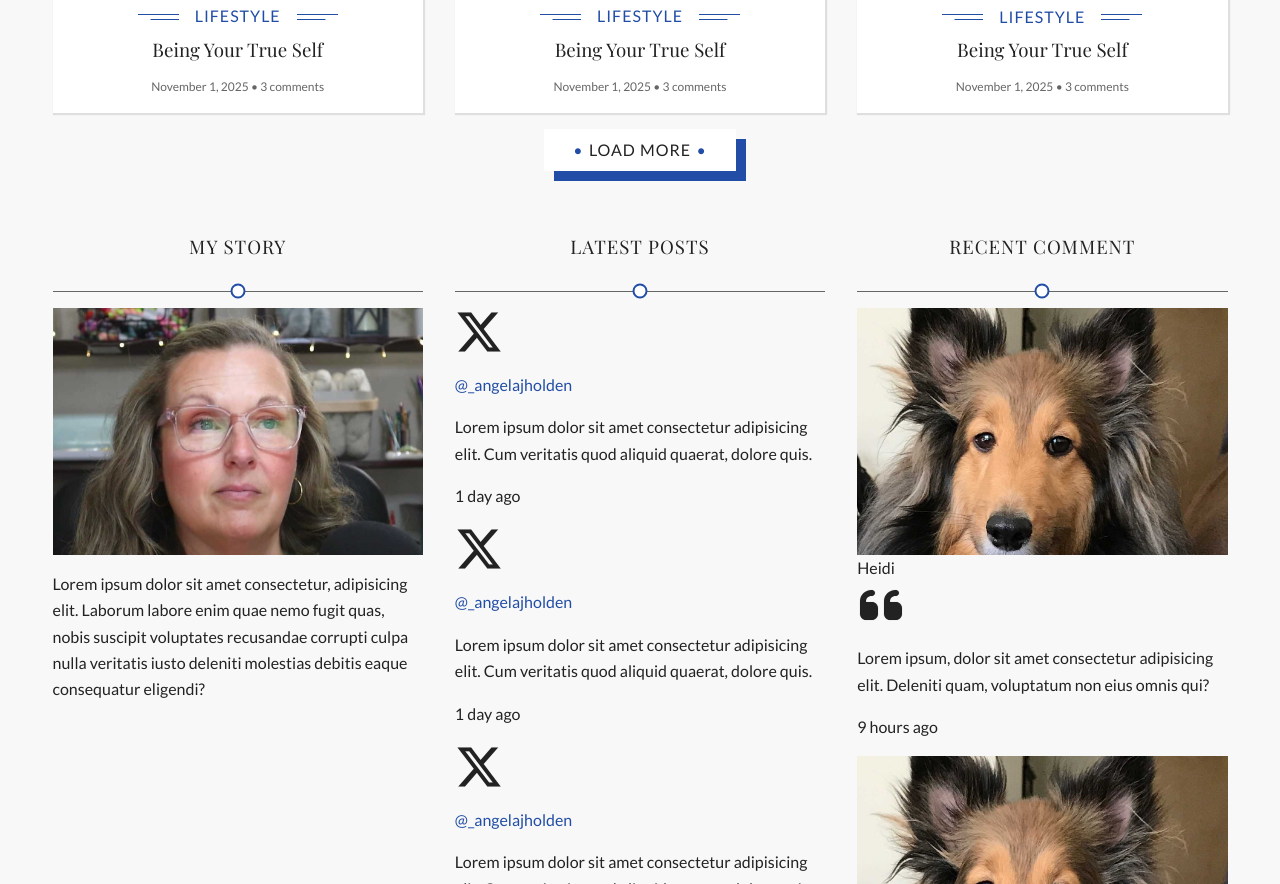
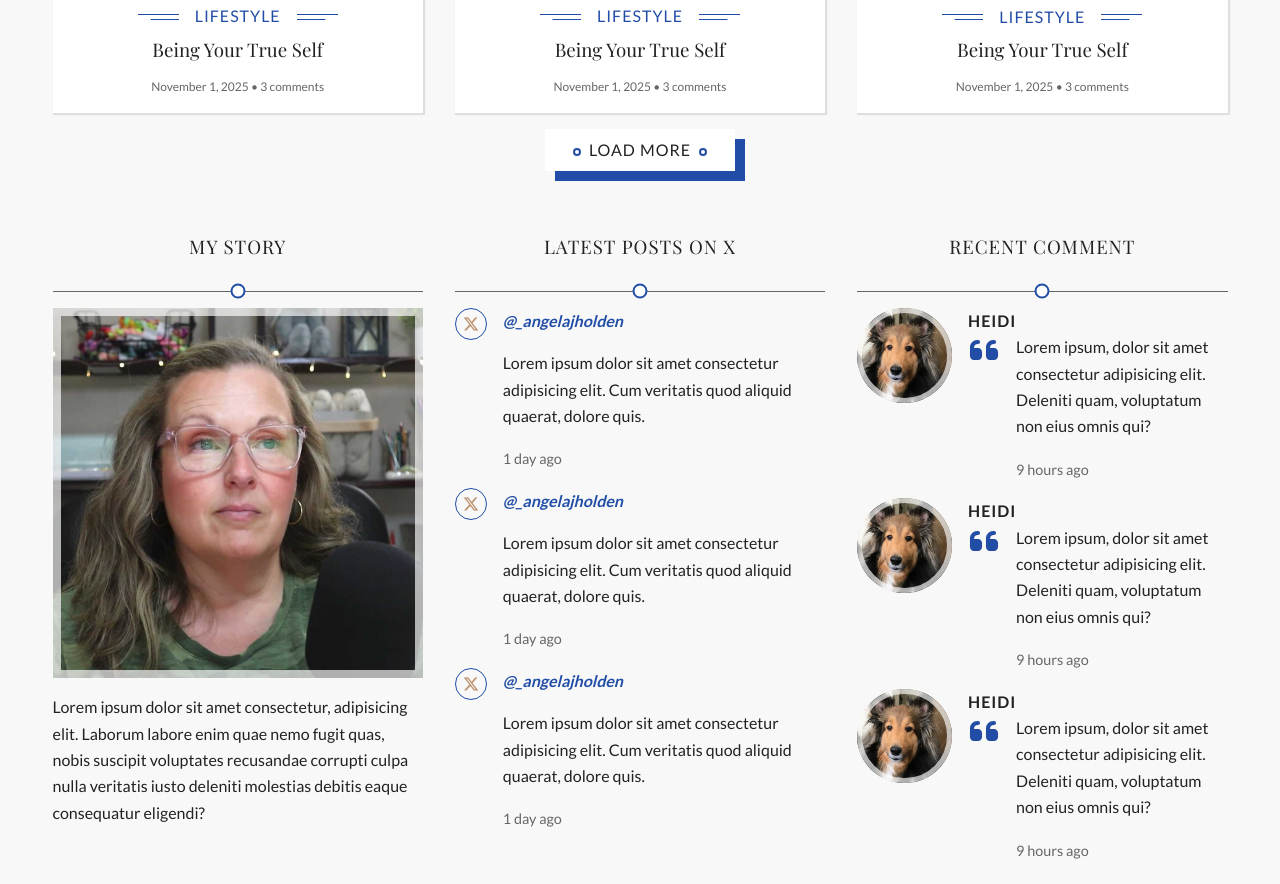
Before and after one commit to angelajholden/ink-grid-layout, a plain HTML site: page index.html in a window 1280 px wide. Shown: the part 1916-2800 px from the top of the page. Drawn offline with nearby package versions, Linux system fonts and the light colour scheme; a web font is replaced by a local one.

```diff
--- a/index.html
+++ b/index.html
@@ -276,7 +276,9 @@
 			</div>
 			<div class="button_container">
 				<button class="button lines" type="button">
-					<div><span>&bull;</span>Load More<span>&bull;</span></div>
+					<div>
+						Load More
+					</div>
 				</button>
 			</div>
 		</div>
@@ -294,7 +296,7 @@
 					<p>Lorem ipsum dolor sit amet consectetur, adipisicing elit. Laborum labore enim quae nemo fugit quas, nobis suscipit voluptates recusandae corrupti culpa nulla veritatis iusto deleniti molestias debitis eaque consequatur eligendi?</p>
 				</article>
 				<article class="item">
-					<h3 class="tertiary_heading">Latest Posts</h3>
+					<h3 class="tertiary_heading">Latest Posts on X</h3>
 					<div class="post">
 						<div class="icon">
 							<svg aria-hidden="true" xmlns="http://www.w3.org/2000/svg" viewBox="0 0 448 512"><path fill="" d="M357.2 48L427.8 48 273.6 224.2 455 464 313 464 201.7 318.6 74.5 464 3.8 464 168.7 275.5-5.2 48 140.4 48 240.9 180.9 357.2 48zM332.4 421.8l39.1 0-252.4-333.8-42 0 255.3 333.8z" /></svg>
@@ -335,7 +337,9 @@
 						<div class="comment_content">
 							<div class="user">Heidi</div>
 							<div class="comment_text">
-								<svg aria-hidden="true" xmlns="http://www.w3.org/2000/svg" viewBox="0 0 448 512"><path fill="" d="M0 216C0 149.7 53.7 96 120 96l8 0c17.7 0 32 14.3 32 32s-14.3 32-32 32l-8 0c-30.9 0-56 25.1-56 56l0 8 64 0c35.3 0 64 28.7 64 64l0 64c0 35.3-28.7 64-64 64l-64 0c-35.3 0-64-28.7-64-64L0 216zm256 0c0-66.3 53.7-120 120-120l8 0c17.7 0 32 14.3 32 32s-14.3 32-32 32l-8 0c-30.9 0-56 25.1-56 56l0 8 64 0c35.3 0 64 28.7 64 64l0 64c0 35.3-28.7 64-64 64l-64 0c-35.3 0-64-28.7-64-64l0-136z" /></svg>
+								<div class="icon">
+									<svg aria-hidden="true" xmlns="http://www.w3.org/2000/svg" viewBox="0 0 448 512"><path fill="" d="M0 216C0 149.7 53.7 96 120 96l8 0c17.7 0 32 14.3 32 32s-14.3 32-32 32l-8 0c-30.9 0-56 25.1-56 56l0 8 64 0c35.3 0 64 28.7 64 64l0 64c0 35.3-28.7 64-64 64l-64 0c-35.3 0-64-28.7-64-64L0 216zm256 0c0-66.3 53.7-120 120-120l8 0c17.7 0 32 14.3 32 32s-14.3 32-32 32l-8 0c-30.9 0-56 25.1-56 56l0 8 64 0c35.3 0 64 28.7 64 64l0 64c0 35.3-28.7 64-64 64l-64 0c-35.3 0-64-28.7-64-64l0-136z" /></svg>
+								</div>
 								<div class="text_date">
 									<p>Lorem ipsum, dolor sit amet consectetur adipisicing elit. Deleniti quam, voluptatum non eius omnis qui?</p>
 									<p><time datetime="2025-11-01">9 hours ago</time></p>
@@ -350,7 +354,9 @@
 						<div class="comment_content">
 							<div class="user">Heidi</div>
 							<div class="comment_text">
-								<svg aria-hidden="true" xmlns="http://www.w3.org/2000/svg" viewBox="0 0 448 512"><path fill="" d="M0 216C0 149.7 53.7 96 120 96l8 0c17.7 0 32 14.3 32 32s-14.3 32-32 32l-8 0c-30.9 0-56 25.1-56 56l0 8 64 0c35.3 0 64 28.7 64 64l0 64c0 35.3-28.7 64-64 64l-64 0c-35.3 0-64-28.7-64-64L0 216zm256 0c0-66.3 53.7-120 120-120l8 0c17.7 0 32 14.3 32 32s-14.3 32-32 32l-8 0c-30.9 0-56 25.1-56 56l0 8 64 0c35.3 0 64 28.7 64 64l0 64c0 35.3-28.7 64-64 64l-64 0c-35.3 0-64-28.7-64-64l0-136z" /></svg>
+								<div class="icon">
+									<svg aria-hidden="true" xmlns="http://www.w3.org/2000/svg" viewBox="0 0 448 512"><path fill="" d="M0 216C0 149.7 53.7 96 120 96l8 0c17.7 0 32 14.3 32 32s-14.3 32-32 32l-8 0c-30.9 0-56 25.1-56 56l0 8 64 0c35.3 0 64 28.7 64 64l0 64c0 35.3-28.7 64-64 64l-64 0c-35.3 0-64-28.7-64-64L0 216zm256 0c0-66.3 53.7-120 120-120l8 0c17.7 0 32 14.3 32 32s-14.3 32-32 32l-8 0c-30.9 0-56 25.1-56 56l0 8 64 0c35.3 0 64 28.7 64 64l0 64c0 35.3-28.7 64-64 64l-64 0c-35.3 0-64-28.7-64-64l0-136z" /></svg>
+								</div>
 								<div class="text_date">
 									<p>Lorem ipsum, dolor sit amet consectetur adipisicing elit. Deleniti quam, voluptatum non eius omnis qui?</p>
 									<p><time datetime="2025-11-01">9 hours ago</time></p>
@@ -365,7 +371,9 @@
 						<div class="comment_content">
 							<div class="user">Heidi</div>
 							<div class="comment_text">
-								<svg aria-hidden="true" xmlns="http://www.w3.org/2000/svg" viewBox="0 0 448 512"><path fill="" d="M0 216C0 149.7 53.7 96 120 96l8 0c17.7 0 32 14.3 32 32s-14.3 32-32 32l-8 0c-30.9 0-56 25.1-56 56l0 8 64 0c35.3 0 64 28.7 64 64l0 64c0 35.3-28.7 64-64 64l-64 0c-35.3 0-64-28.7-64-64L0 216zm256 0c0-66.3 53.7-120 120-120l8 0c17.7 0 32 14.3 32 32s-14.3 32-32 32l-8 0c-30.9 0-56 25.1-56 56l0 8 64 0c35.3 0 64 28.7 64 64l0 64c0 35.3-28.7 64-64 64l-64 0c-35.3 0-64-28.7-64-64l0-136z" /></svg>
+								<div class="icon">
+									<svg aria-hidden="true" xmlns="http://www.w3.org/2000/svg" viewBox="0 0 448 512"><path fill="" d="M0 216C0 149.7 53.7 96 120 96l8 0c17.7 0 32 14.3 32 32s-14.3 32-32 32l-8 0c-30.9 0-56 25.1-56 56l0 8 64 0c35.3 0 64 28.7 64 64l0 64c0 35.3-28.7 64-64 64l-64 0c-35.3 0-64-28.7-64-64L0 216zm256 0c0-66.3 53.7-120 120-120l8 0c17.7 0 32 14.3 32 32s-14.3 32-32 32l-8 0c-30.9 0-56 25.1-56 56l0 8 64 0c35.3 0 64 28.7 64 64l0 64c0 35.3-28.7 64-64 64l-64 0c-35.3 0-64-28.7-64-64l0-136z" /></svg>
+								</div>
 								<div class="text_date">
 									<p>Lorem ipsum, dolor sit amet consectetur adipisicing elit. Deleniti quam, voluptatum non eius omnis qui?</p>
 									<p><time datetime="2025-11-01">9 hours ago</time></p>
--- a/style.css
+++ b/style.css
@@ -57,6 +57,7 @@ body {
 }
 
 figure {
+	position: relative;
 	margin: 0;
 }
 
@@ -107,6 +108,22 @@ h3 {
 	margin: 0 0 1rem;
 }
 
+p {
+	margin: 0 0 1rem;
+}
+
+.figure::before {
+	content: "";
+	display: block;
+	position: absolute;
+	width: 100%;
+	height: 100%;
+	top: 0;
+	left: 0;
+	border: 8px solid rgba(255, 255, 255, 66%);
+	z-index: 0;
+}
+
 .button_container {
 	text-align: center;
 	margin: 1rem 0;
@@ -114,9 +131,9 @@ h3 {
 
 .button {
 	padding: 0.75rem 1.5rem;
-	border: 2px solid var(--red);
+	border: 2px solid var(--blue);
 	background-color: transparent;
-	color: var(--red);
+	color: var(--blue);
 	text-transform: uppercase;
 	text-decoration: none;
 	letter-spacing: 1px;
@@ -126,12 +143,14 @@ h3 {
 .button:focus,
 .button:hover,
 .button:active {
-	background-color: var(--red);
+	background-color: var(--blue);
 	color: var(--white);
 }
 
 .button.lines {
 	position: relative;
+	top: 0;
+	left: 0;
 	padding: 0;
 	text-transform: uppercase;
 	letter-spacing: 1px;
@@ -150,11 +169,31 @@ h3 {
 	height: 100%;
 	background-color: var(--blue);
 	z-index: -1;
+	transition: all 300ms ease-in-out;
+}
+
+.button.lines:focus::after,
+.button.lines:hover::after,
+.button.lines:active::after {
+	top: 5px;
+	left: 5px;
 }
 
 .button.lines div {
 	padding: 0.75rem 1.5rem;
 	background-color: var(--white);
+}
+
+.button.lines div::before,
+.button.lines div::after {
+	content: "";
+	display: inline-block;
+	width: 8px;
+	height: 8px;
+	background-color: transparent;
+	border: 2px solid var(--blue);
+	border-radius: 50%;
+	margin-inline: 0.25rem;
 }
 
 .button.lines span {
@@ -221,29 +260,30 @@ h3 {
 }
 
 .top_nav li::after {
-	content: "•";
+	content: "";
 	display: inline-block;
-	padding-left: clamp(0.25rem, 1vw, 1rem);
-	margin-right: clamp(0.25rem, 1vw, 1rem);
-	color: var(--tan);
+	width: 10px;
+	height: 10px;
+	border-radius: 50%;
+	border: 2px solid var(--gray);
+	background-color: transparent;
+	margin-inline: clamp(0.25rem, 1vw, 1rem);
 }
 
 .top_nav li:last-of-type::after {
-	content: "";
-	padding-left: 0;
-	margin-left: 0;
+	display: none;
 }
 
 .top_nav a {
 	text-transform: uppercase;
 	letter-spacing: 1px;
-	color: var(--black);
+	color: var(--med-gray);
 }
 
 .top_nav a:focus,
 .top_nav a:hover,
 .top_nav a:active {
-	text-decoration-color: var(--black);
+	text-decoration-color: var(--med-gray);
 }
 
 .primary_heading {
@@ -323,19 +363,22 @@ h3 {
 }
 
 .main_nav li::after {
-	content: "•";
+	content: "";
 	display: inline-block;
-	padding-left: clamp(0.25rem, 1vw, 1rem);
-	margin-right: clamp(0.25rem, 1vw, 1rem);
-	color: var(--tan);
+	width: 10px;
+	height: 10px;
+	border-radius: 50%;
+	border: 2px solid var(--gray);
+	background-color: transparent;
+	margin-inline: clamp(0.25rem, 1vw, 1rem);
 }
 
 .main_nav li:last-of-type::after {
-	content: "";
+	display: none;
 }
 
 .main_nav a {
-	color: var(--red);
+	color: var(--med-gray);
 	text-transform: uppercase;
 	letter-spacing: 1px;
 }
@@ -343,7 +386,7 @@ h3 {
 .main_nav a:focus,
 .main_nav a:hover,
 .main_nav a:active {
-	text-decoration-color: var(--red);
+	text-decoration-color: var(--med-gray);
 }
 
 @media (max-width: 1024px) {
@@ -570,6 +613,10 @@ input[type="search"] {
 	border-radius: 50%;
 }
 
+.hero .figure::before {
+	border-radius: 50%;
+}
+
 .hero img {
 	width: 100%;
 	height: 100%;
@@ -585,6 +632,11 @@ input[type="search"] {
 	.hero .wrap {
 		grid-template-columns: 1fr;
 		gap: 1rem;
+	}
+
+	.hero .figure {
+		max-width: 300px;
+		margin: 0 auto;
 	}
 }
 
@@ -606,23 +658,10 @@ input[type="search"] {
 }
 
 .card .figure {
-	position: relative;
 	width: 100%;
 	height: auto;
 	aspect-ratio: 1.5 / 1;
 	z-index: 0;
-}
-
-.card .figure::before {
-	content: "";
-	display: block;
-	position: absolute;
-	width: 100%;
-	height: 100%;
-	top: 0;
-	left: 0;
-	border: 8px solid rgba(255, 255, 255, 66%);
-	z-index: 1;
 }
 
 .card img {
@@ -819,12 +858,109 @@ input[type="search"] {
 .item .figure {
 	width: 100%;
 	height: auto;
-	aspect-ratio: 1.5 / 1;
+	aspect-ratio: 1;
+	margin: 0 0 1rem;
 }
 
 .item img {
 	width: 100%;
 	height: 100%;
 	object-fit: cover;
-	object-position: center -20px;
 }
+
+/* Latest X Posts */
+.item .post {
+	display: flex;
+	flex-flow: row nowrap;
+	justify-content: flex-start;
+	align-items: flex-start;
+	gap: 1rem;
+}
+
+.post .icon {
+	padding: 0.45rem 0.55rem 0.55rem 0.45rem;
+	width: 2rem;
+	height: 2rem;
+	border: 1.5px solid var(--blue);
+	border-radius: 50%;
+}
+
+.post svg {
+	width: 1rem;
+	height: 1rem;
+	fill: var(--tan);
+}
+
+.post_item a {
+	font-style: italic;
+	font-weight: 600;
+}
+
+.post_item time {
+	font-size: 0.9rem;
+	color: var(--med-gray);
+}
+
+/* Recent Comments */
+.item .comment {
+	display: flex;
+	flex-flow: row nowrap;
+	justify-content: flex-start;
+	align-items: flex-start;
+	gap: 1rem;
+}
+
+.comment .figure {
+	width: 75%;
+	height: auto;
+	aspect-ratio: 1;
+	border-radius: 50%;
+	overflow: hidden;
+}
+
+.comment .figure::before {
+	border-radius: 50%;
+	border-width: 5px;
+}
+
+.comment .user {
+	text-transform: uppercase;
+	letter-spacing: 1px;
+	font-weight: 600;
+}
+
+.comment_text {
+	display: flex;
+	flex-flow: row nowrap;
+	justify-content: space-between;
+	align-items: flex-start;
+	gap: 1rem;
+}
+
+.comment_text svg {
+	width: 2rem;
+	height: 2rem;
+	fill: var(--blue);
+}
+
+.text_date time {
+	font-size: 0.9rem;
+	color: var(--med-gray);
+}
+
+@media (max-width: 1024px) {
+	.items {
+		grid-template-columns: 1fr;
+		gap: 1rem;
+	}
+
+	.items .figure {
+		max-width: 300px;
+		margin: 0 auto 1rem;
+	}
+
+	.comment .figure {
+		max-width: 150px;
+		margin: 0;
+	}
+}
```
